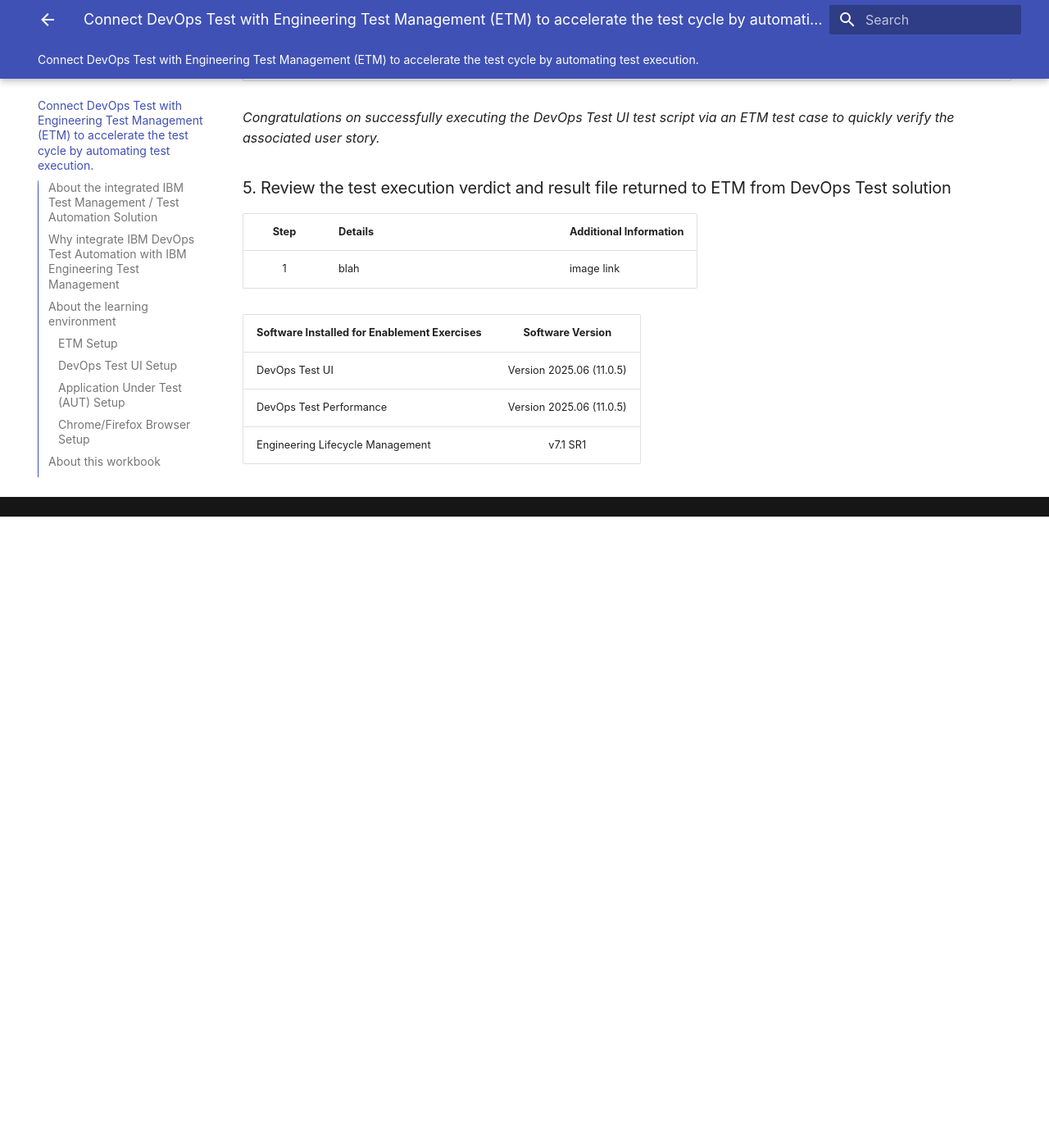
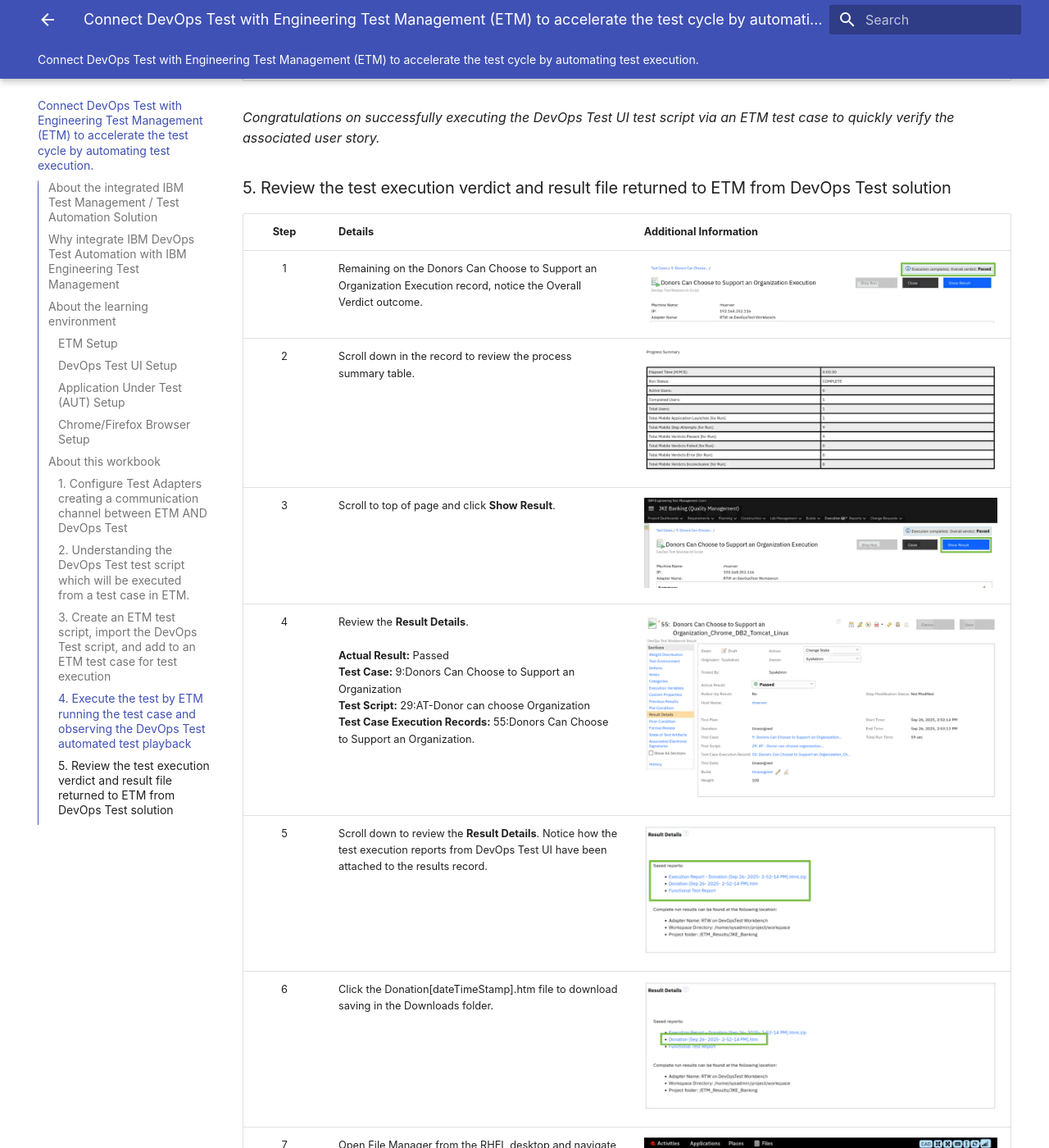
Before and after one commit to DevOpsAutomationLabs/Test_ELM, an MkDocs documentation site: the page built from docs/index.md, in a window 1280 px wide and 1400 px high, scrolled down 21140 px. Shown: the whole window at 82% size. Built offline with MkDocs 1.6.1 and Material for MkDocs 9.7.7, drawn with Linux system fonts in a browser that asks for light colours; before the commit the page ends 21770 px from its top, so only the background shows below that; some of the changed text lies outside the part shown.

Commit message:
Section 5

```diff
--- a/docs/index.md
+++ b/docs/index.md
@@ -204,7 +204,17 @@
 
 | **Step** | <div style="width:250px">**Details**</div>  | **Additional Information** |
 |:-------------:|:------------- |:------------- |
-| 1 | blah | image link |
+| 1 | Remaining on the Donors Can Choose to Support an Organization Execution record, notice the Overall Verdict outcome.  | <img src="media/t1_61.png" alt="t1_61" style="width:100%; height:auto;"> |
+| 2 | Scroll down in the record to review the process summary table. | <img src="media/t1_62.png" alt="t1_62" style="width:100%; height:auto;"> |
+| 3 | Scroll to top of page and click **Show Result**. | <img src="media/t1_63.png" alt="t1_63" style="width:100%; height:auto;"> |
+| 4 | Review the **Result Details**.</br></br>**Actual Result:** Passed</br>**Test Case:** 9:Donors Can Choose to Support an Organization</br>**Test Script:** 29:AT-Donor can choose Organization</br>**Test Case Execution Records:** 55:Donors Can Choose to Support an Organization. | <img src="media/t1_64.png" alt="t1_64" style="width:100%; height:auto;"> |
+| 5 | Scroll down to review the **Result Details**. Notice how the test execution reports from DevOps Test UI have been attached to the results record. | <img src="media/t1_65.png" alt="t1_65" style="width:100%; height:auto;"> |
+| 6 | Click the Donation[dateTimeStamp].htm file to download saving in the Downloads folder. | <img src="media/t1_66.png" alt="t1_66" style="width:100%; height:auto;"> |
+| 7 | Open File Manager from the RHEL desktop and navigate to the Downloads folder. | <img src="media/t1_67.png" alt="t1_67" style="width:100%; height:auto;"> |
+| 8 | Double click the Donation[dateTimeStamp].htm file to open in a browser. | <img src="media/t1_68.png" alt="t1_68" style="width:100%; height:auto;"> |
+| 9 | Review the Test Log details. Note the test script details in Verification point verdicts section. | <img src="media/t1_69.png" alt="t1_69" style="width:100%; height:auto;"> |
+
+*Congratulations on completing the exercises configuring the DevOps Test adapters, adding an automated test to the JKE Banking (Quality Management) project, linking the test script to a test case, executing the test case, and reviewing the test execution results.*
 
 | Software Installed for Enablement Exercises | Software Version |
 |:---- |:----:|
```
Also changed, not shown: docs/media/t1_61.png (added), docs/media/t1_62.png (added), docs/media/t1_63.png (added), docs/media/t1_64.png (added), docs/media/t1_65.png (added), docs/media/t1_66.png (added), docs/media/t1_67.png (added), docs/media/t1_68.png (added), docs/media/t1_69.png (added).
